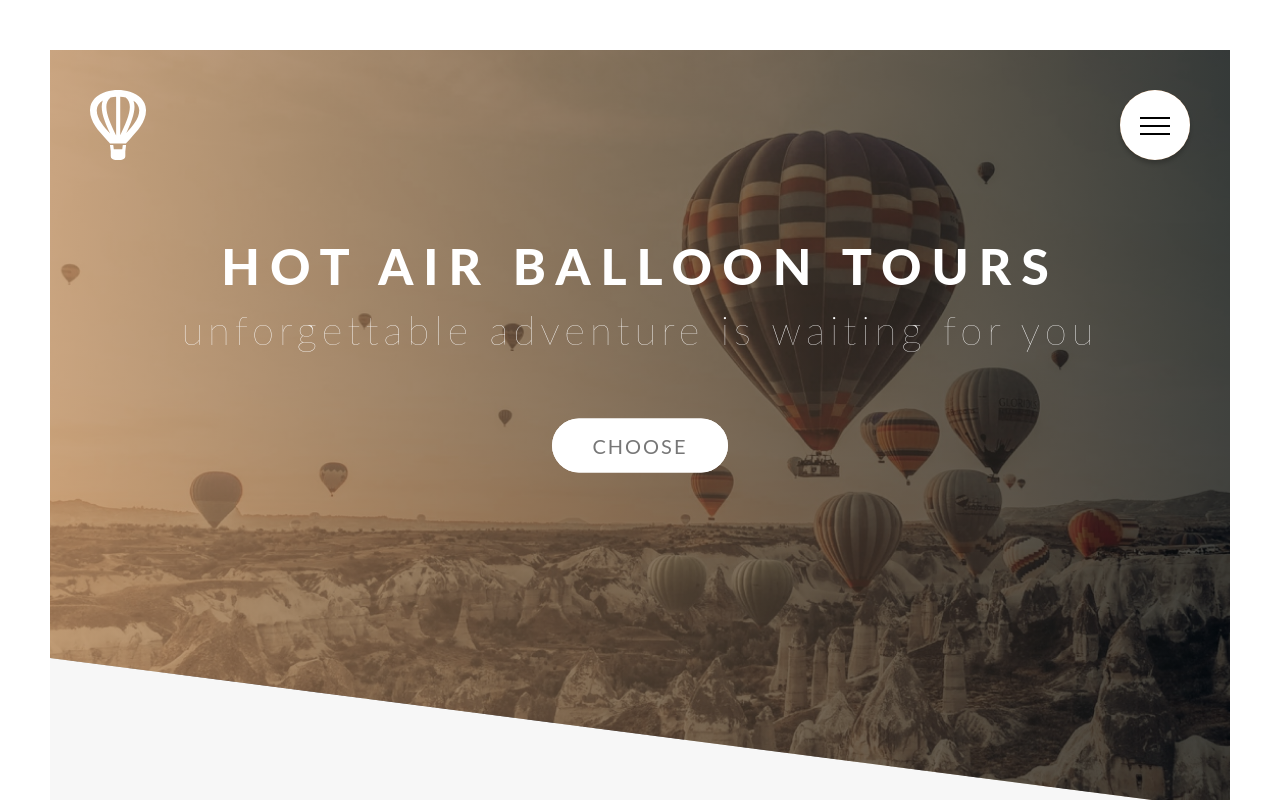
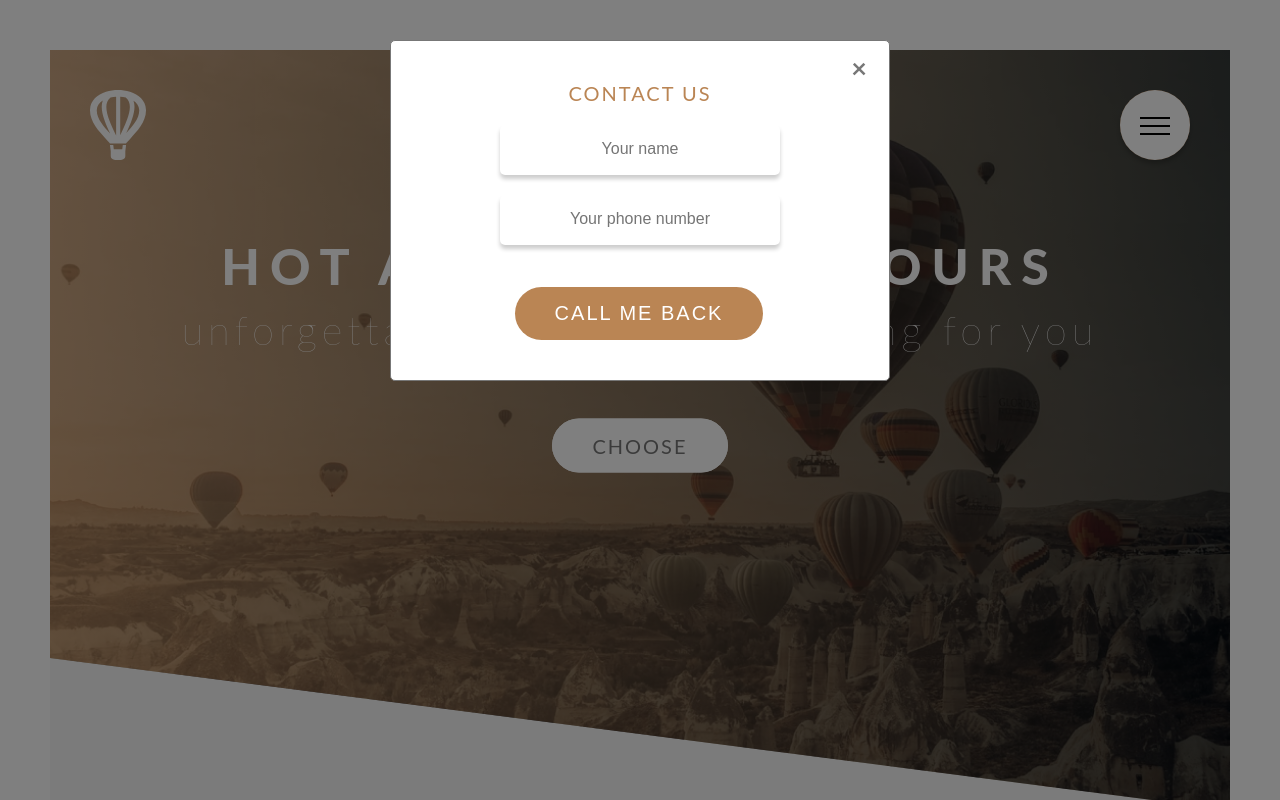
Before and after one commit to supervenca/project-baloons, a plain HTML site: page index.html in a window 1280 px wide. Shown: the top 800 px of the page. Drawn offline with Linux system fonts and the light colour scheme; files whose address does not match are found by name.

Commit message:
modal-pop-up

```diff
--- a/Sass/components/_button.sass
+++ b/Sass/components/_button.sass
@@ -46,4 +46,4 @@
         letter-spacing: .2rem
         &:hover
         &::after
-                background: $color-light-brown
+            background: $color-light-brown
--- /dev/null
+++ b/Sass/components/_modal.sass
@@ -0,0 +1,71 @@
+.modal
+    position: fixed
+    top: 0
+    left: 0
+    z-index: 10
+    display: none
+    width: 100%
+    height: 100%
+    overflow: hidden
+    background-color: rgba(0,0,0,.5)
+    &__dialog
+        max-width: 50rem
+        margin: 4rem auto
+    &__content
+        position: relative
+        width: 100%
+        padding: 4rem
+        background-color: $color-white
+        border: .1rem solid $color-grey
+        border-radius: .5rem
+        max-height: 80vh
+        overflow-y: auto
+        letter-spacing: .2rem
+    &__close
+        position: absolute
+        top: 1rem
+        right: 2rem
+        font-size: 2.7rem
+        font-weight: 700
+        border:none
+        background-color: transparent
+        cursor: pointer
+        @include respond(tablet)
+            font-size: 4rem
+        &:hover
+            opacity: .7
+    &__title
+        text-align: center
+        font-size: $font-size-paragraph-h3
+        text-transform: uppercase
+        color: $color-light-brown
+    &__input
+        display: block
+        margin: 2rem auto 2rem auto
+        width: 28rem
+        height: 5rem
+        background: $color-white
+        box-shadow: $box-shadow-active
+        border: none
+        border-bottom: solid .3rem transparent
+        border-radius: .5rem
+        font-size: $font-size-paragraph
+        text-align: center
+        padding: 0 2rem
+        outline: 0
+        &:focus
+            outline: none
+            border-bottom: solid .3rem #66D763
+            box-shadow: $box-shadow-active
+        &:focus:invalid
+            border-bottom: solid .3rem #D76363
+    &__btn
+        display: block
+        max-width: 100%
+        margin: 10% 20% 0% 20%
+
+.show
+    display: block
+
+.hide
+    display: none
--- a/Sass/layout/_header.sass
+++ b/Sass/layout/_header.sass
@@ -3,7 +3,9 @@
     height: 95vh
     background: linear-gradient(90.05deg, rgba($color-light-brown, 0.7) 0.03%, rgba($color-black, 0.7) 99.94%), url(../img/header-background.jpg) center / cover no-repeat
     clip-path: polygon(0 0, 100% 0, 100% 100%, 0 80%)
-    @media (min-resolution: 192dpi) and (min-width: 670px), @media (min-width: 1340px)
+    @media (min-resolution: 192dpi) and (min-width: 670px)
+        background: linear-gradient(90.05deg, rgba($color-light-brown, 0.7) 0.03%, rgba($color-black, 0.7) 99.94%), url(../img/header-background-big.jpg) center / cover no-repeat
+    @media (min-width: 1340px)
         background: linear-gradient(90.05deg, rgba($color-light-brown, 0.7) 0.03%, rgba($color-black, 0.7) 99.94%), url(../img/header-background-big.jpg) center / cover no-repeat
     &__logo
         position: absolute
--- a/Sass/style.sass
+++ b/Sass/style.sass
@@ -17,3 +17,4 @@
 @import "components/_form"
 @import "layout/__footer"
 @import "layout/__navigation"
+@import "components/_modal"
--- a/index.html
+++ b/index.html
@@ -280,8 +280,23 @@
     </footer>
 </div>
 
+<div class="modal">
+    <div class="modal__dialog">
+        <div class="modal__content">
+            <form action="#">
+                <div class="modal__close" data-close>×</div>
+                <div class="modal__title">contact us</div>
+                <input required placeholder="Your name" name="name" type="text" class="modal__input">
+                <input required placeholder="Your phone number" name="phone" type="phone" class="modal__input">
+                <div class="modal__btn"><button class="btn btn_brown">Call me back</button></div>
+            </form>
+        </div>
+    </div>
+</div>
+<script src="js/modal.js"></script>
+<!--
 
-<!--
+
 <section class="grid-test">
     <div class="row">
         <div class="col-1-of-2">
--- /dev/null
+++ b/js/modal.js
@@ -0,0 +1,61 @@
+"use strict";
+
+window.addEventListener('DOMContentLoaded', () => {
+    const modalTimerId = setTimeout(() => openModal('.modal',modalTimerId), 15000);
+    modal('[data-modal]','.modal',modalTimerId);
+});
+
+function openModal(modalSelector,modalTimerId) {
+    const modal = document.querySelector(modalSelector);
+
+    modal.classList.add('show');
+    modal.classList.remove('hide');
+    //modal.classList.toggle('show');
+    document.body.style.overflow = 'hidden';
+    console.log(modalTimerId);
+
+    if (modalTimerId) {
+        clearInterval(modalTimerId);
+    }
+
+}
+
+function closeModal(modalSelector) {
+    const modal = document.querySelector(modalSelector);
+
+    modal.classList.add('hide');
+    modal.classList.remove('show');
+    document.body.style.overflow = '';
+}
+
+function modal(triggerSelector, modalSelector, modalTimerId) {
+    //modal window
+
+    const modalTrigger = document.querySelectorAll(triggerSelector),
+        modal = document.querySelector(modalSelector);
+
+    modalTrigger.forEach(btn => {
+        btn.addEventListener('click', () => openModal(modalSelector, modalTimerId));
+    });
+
+    modal.addEventListener('click', (e) => {
+        if (e.target === modal || e.target.getAttribute('data-close') === '') {
+            closeModal(modalSelector);
+        }
+    });
+
+    document.addEventListener('keydown', (e) => {
+        if (e.code === "Escape" && modal.classList.contains('show')) {
+            closeModal(modalSelector);
+        }
+    });
+
+    function showModalByScroll() {
+        if (window.pageYOffset + document.documentElement.clientHeight >=
+            document.documentElement.scrollHeight) {
+            openModal(modalSelector, modalTimerId);
+            window.removeEventListener('scroll', showModalByScroll);
+        }
+    }
+    window.addEventListener('scroll', showModalByScroll);
+}
```
Also changed, not shown: css/style.css, 1 other file.
